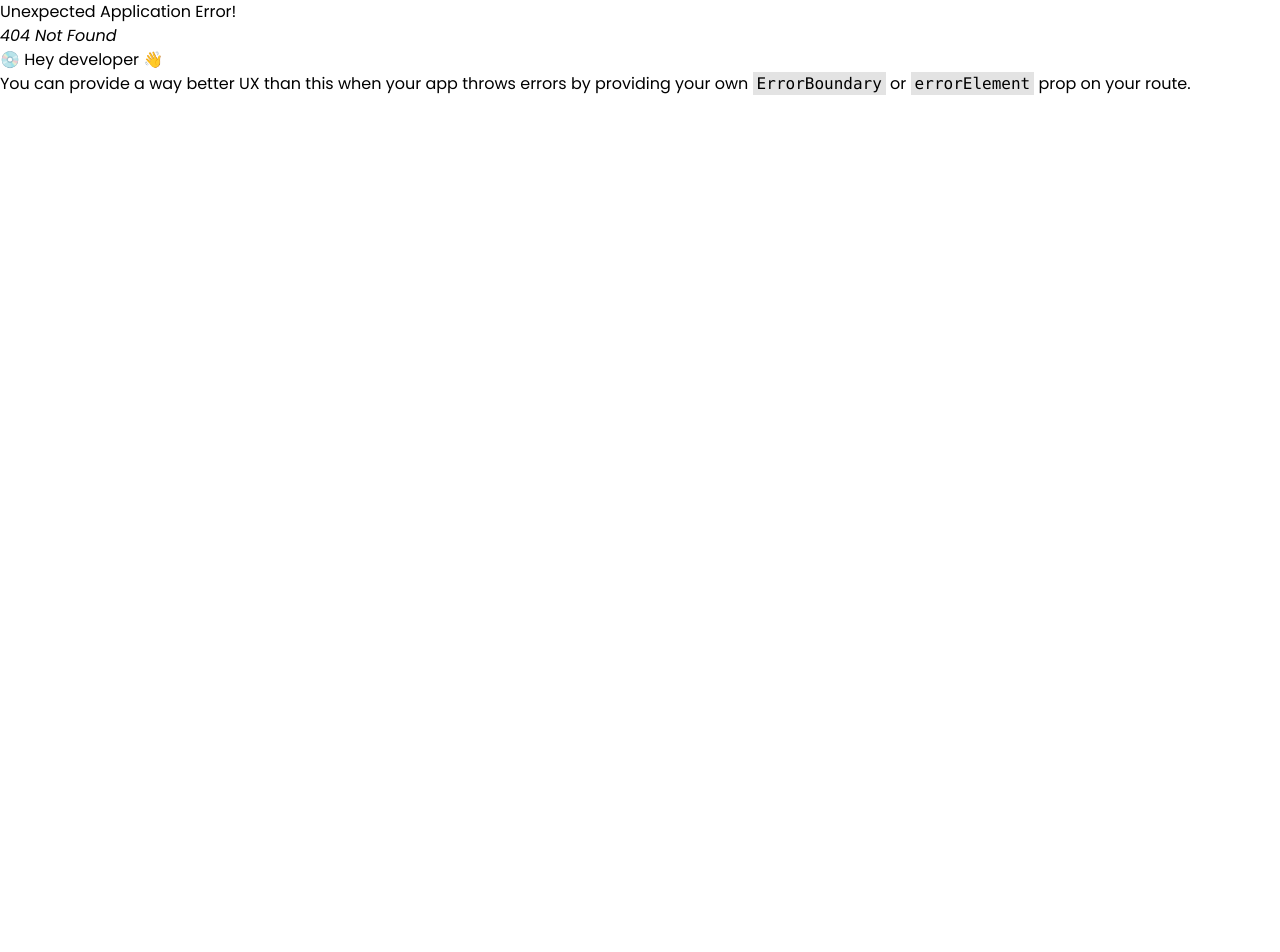
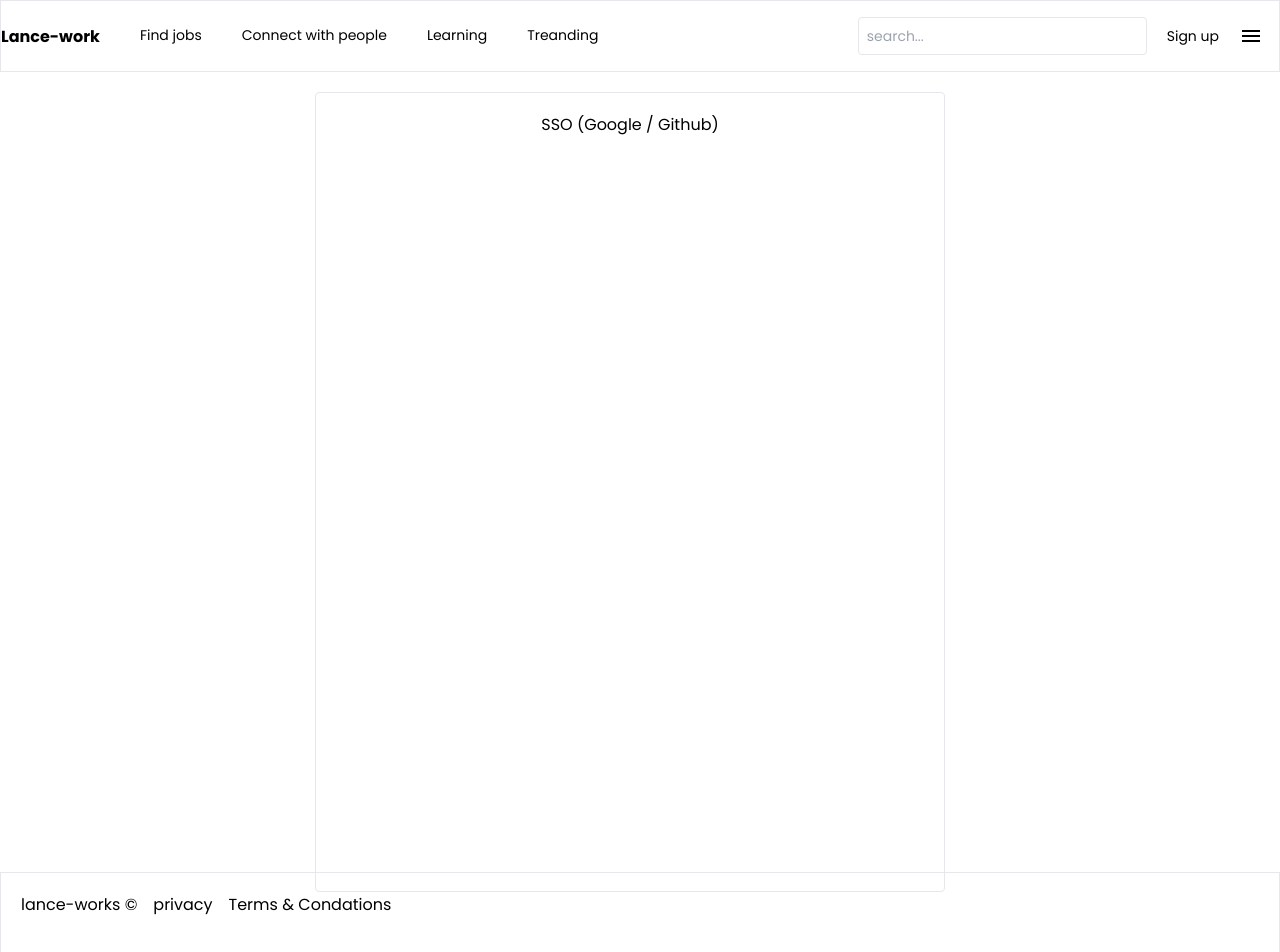
Before and after one commit to cklf537/lance-work, a React (Vite) app: page /signup in a window 1280 px wide. Before the commit this address had no page. Before the commit the page ends 800 px from the top, so only its background shows below. Built offline with nearby package versions, Linux system fonts and the light colour scheme.

Commit message:
Implement sign-up form and footer

```diff
--- a/package.json
+++ b/package.json
@@ -9,7 +9,7 @@
     "buildcss": "npx tailwindcss -i ./src/App.css -o ./src/index.css --watch",
     "lint": "eslint . --ext ts,tsx --report-unused-disable-directives --max-warnings 0",
     "preview": "vite preview",
-    "test": "node -e console.log(\"hello\")"
+    "execute": "npm run dev | npm run buildcss"
   },
   "dependencies": {
     "react": "^18.3.1",
--- a/src/components/landing/dashboard/dashboard.tsx
+++ b/src/components/landing/dashboard/dashboard.tsx
@@ -1,7 +1,7 @@
 import { Outlet } from "react-router-dom";
 
 export default function Dashboard() {
-  return <div className="container mx-auto p-5 pl-0">
+  return <div className="container mx-auto p-5 pl-0 h-screen">
     <Outlet />
   </div>;
 }
--- a/src/components/landing/footer/footer.tsx
+++ b/src/components/landing/footer/footer.tsx
@@ -1,7 +1,10 @@
 export default function Footer() {
-  return (<div className="w-full">
-      <div className="container mx-auto">
-        footer
+  return (<div className="w-full border">
+      <div className="flex gap-4 container mx-auto h-20 p-5">
+        <div>lance-works &copy;</div>
+        <div>privacy</div>
+        <div>Terms & Condations</div>
+        <div></div>
       </div>
     </div>);
 };
--- a/src/components/landing/header/header.tsx
+++ b/src/components/landing/header/header.tsx
@@ -1,6 +1,7 @@
 import { Link } from "react-router-dom";
 import { NavItems } from "../../../data/model";
 import Search from "../search/search";
+import { isTemplateElement } from "@babel/types";
 
 
 export default function Header({ navItem }: { navItem: NavItems[] }) {
@@ -20,7 +21,11 @@ export default function Header({ navItem }: { navItem: NavItems[] }) {
         <div className="w-full hidden lg:block md:block basis-2/4 p-4 items-end">
           <div className="flex place-content-end items-center text-sm">
             <Search />
-            {navItem && navItem.map((item, i) => i >= 4 ? <div className='px-5' key={item.id}>{item.title}</div> : "")}
+            <div className='px-5' key={`${navItem[4].id}`}>
+                <Link to={`/signup`}> {navItem[4].title} </Link>
+                </div>
+            <div></div>
+            {/* {navItem && navItem.map((item, i) => i >= 4 ? <div className='px-5' key={item.id}>{item.title}</div> : "")} */}
             <span className="material-symbols-outlined">menu</span>
           </div>
         </div>
--- a/src/components/landing/landing.tsx
+++ b/src/components/landing/landing.tsx
@@ -32,13 +32,13 @@ const navItem: NavItems[] = [
   {
     title: "Sign up",
     link: "#",
-    id: "004",
+    id: "005",
     alt: "Signup",
 },
 {
   title: "Login",
   link: "#",
-  id: "004",
+  id: "006",
   alt: "Login",
 }
 ]
--- /dev/null
+++ b/src/components/signup/signup.tsx
@@ -0,0 +1,10 @@
+// import React from 'react'
+
+export default function Signup() {
+  return (
+    <div className='w-1/2 signup-container border rounded mx-auto text-center p-5 h-screen'>
+      <p >
+         SSO (Google / Github)</p>
+    </div>
+  )
+}
--- a/src/index.css
+++ b/src/index.css
@@ -601,12 +601,36 @@ video {
   display: none;
 }
 
+.h-full {
+  height: 100%;
+}
+
+.h-screen {
+  height: 100vh;
+}
+
+.h-40 {
+  height: 10rem;
+}
+
+.h-20 {
+  height: 5rem;
+}
+
 .w-full {
   width: 100%;
 }
 
+.w-1\/2 {
+  width: 50%;
+}
+
 .basis-2\/4 {
   flex-basis: 50%;
+}
+
+.basis-1\/4 {
+  flex-basis: 25%;
 }
 
 .flex-row {
@@ -625,6 +649,10 @@ video {
   align-items: center;
 }
 
+.gap-4 {
+  gap: 1rem;
+}
+
 .rounded {
   border-radius: 0.25rem;
 }
@@ -633,8 +661,9 @@ video {
   border-width: 1px;
 }
 
-.border-r-2 {
-  border-right-width: 2px;
+.bg-zinc-300 {
+  --tw-bg-opacity: 1;
+  background-color: rgb(212 212 216 / var(--tw-bg-opacity));
 }
 
 .p-2 {
@@ -654,6 +683,10 @@ video {
   padding-right: 1.25rem;
 }
 
+.pl-0 {
+  padding-left: 0px;
+}
+
 .pl-5 {
   padding-left: 1.25rem;
 }
@@ -662,8 +695,8 @@ video {
   padding-right: 1.25rem;
 }
 
-.pl-0 {
-  padding-left: 0px;
+.text-center {
+  text-align: center;
 }
 
 .text-sm {
--- a/src/router/router.tsx
+++ b/src/router/router.tsx
@@ -6,6 +6,7 @@ import ConnectWithCommunity from '../components/connectwithcommunity/connectwith
 import Landing from '../components/landing/landing';
 import { RouteObject } from 'react-router-dom';
 import Trending from '../components/treanding/treanding';
+import Signup from '../components/signup/signup';
 
 const routes: RouteObject[] = [
   {
@@ -28,6 +29,10 @@ const routes: RouteObject[] = [
         path: '/treanding',
         element: <Trending />,
       },
+      {
+        path: '/signup',
+        element: <Signup />,
+      },
     ]
   },
 
```
